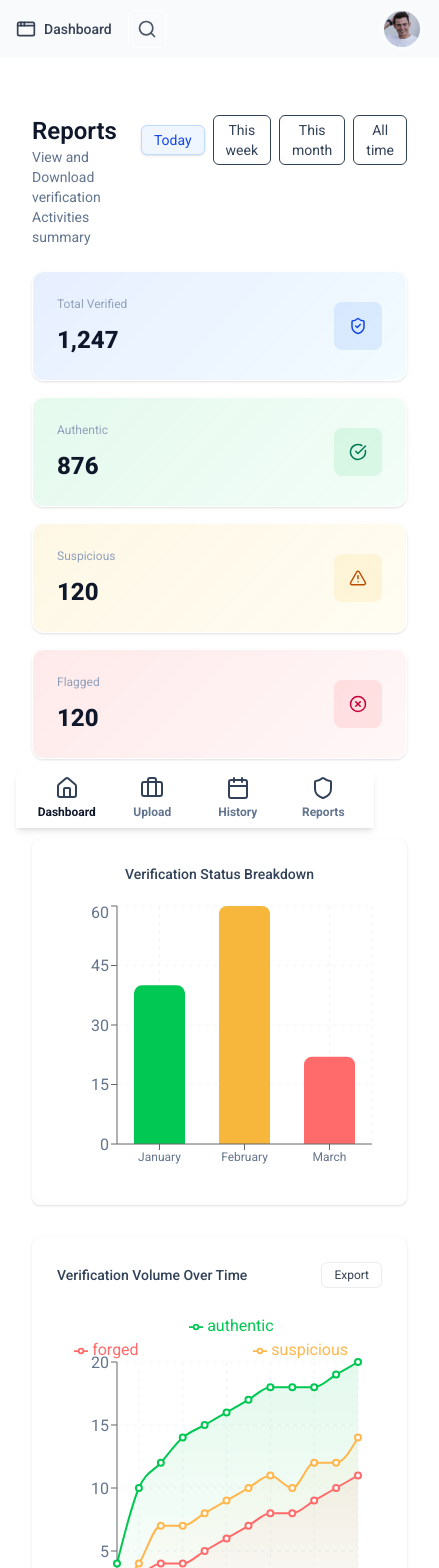
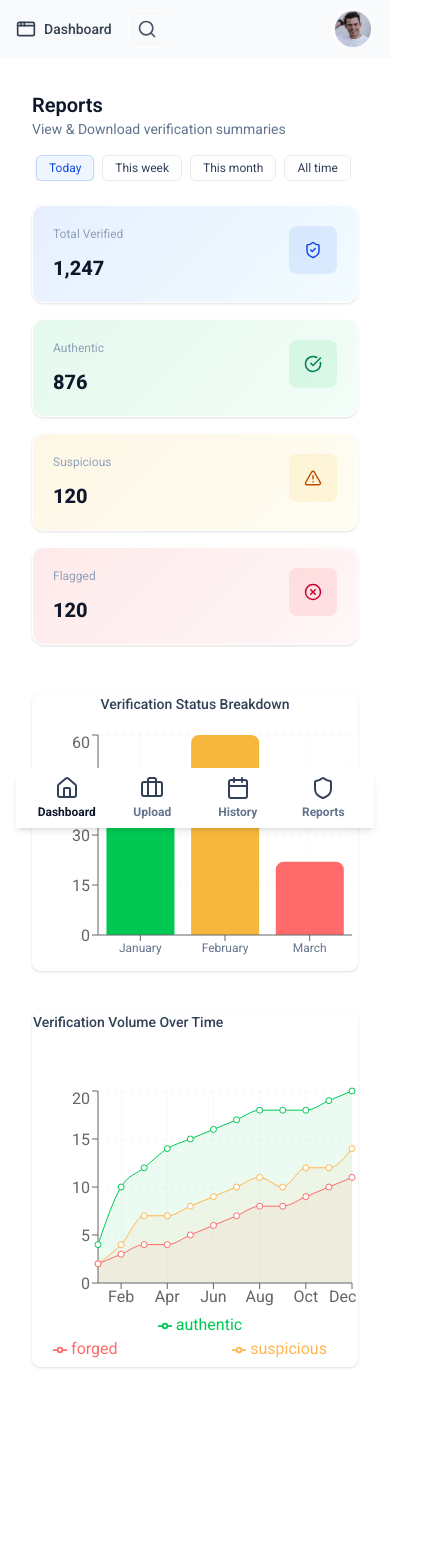
Before and after one commit to TechProoo/certiAi, a React (Vite) app: page /dashboard/reports in a window 390 px wide. Shown: the top 1568 px of the page, 439 px wide, since content can reach past the window. After the commit the page ends 1447 px from the top, so only its background shows below. Built offline with nearby package versions, Linux system fonts and the light colour scheme; a web font is replaced by a local one.

Commit message:
Made all the pages responsive

```diff
--- a/src/Pages/dashboard/History.tsx
+++ b/src/Pages/dashboard/History.tsx
@@ -126,7 +126,7 @@ export default function VerificationHistory() {
         </p>
 
         <section className="bg-white rounded-lg shadow-sm border">
-          <div className="flex flex-col sm:flex-row items-start sm:items-center justify-between p-4 border-b gap-3">
+          <div className="flex flex-col sm:flex-row items-start sm:items-center justify-between p-1 border-b gap-3">
             <h4 className="font-medium text-slate-800">
               Verification History Table
             </h4>
@@ -144,7 +144,7 @@ export default function VerificationHistory() {
             </div>
           </div>
 
-          <div className="p-4">
+          <div className="p-1">
             <div className="overflow-x-auto border rounded-md">
               <div className="w-full overflow-x-auto">
                 <table className="min-w-full hidden md:table">
--- a/src/Pages/dashboard/Reports.tsx
+++ b/src/Pages/dashboard/Reports.tsx
@@ -18,6 +18,7 @@ import {
   Line,
 } from "recharts";
 
+/* ------------------ STATS ------------------ */
 const stats = [
   {
     title: "Total Verified",
@@ -30,16 +31,14 @@ const stats = [
   {
     title: "Authentic",
     value: "876",
-    hint: "Authentic certificates",
+    icon: CheckCircle,
     bg: "linear-gradient(135deg, rgba(0, 201, 80, 0.1) 0%, rgba(5, 223, 114, 0.05) 100%)",
-    icon: CheckCircle,
     iconColor: "text-emerald-700",
     iconBg: "#00C9501A",
   },
   {
     title: "Suspicious",
     value: "120",
-    hint: "Suspicious certificates",
     icon: AlertTriangle,
     bg: "linear-gradient(135deg, rgba(240, 177, 0, 0.1) 0%, rgba(253, 199, 0, 0.05) 100%)",
     iconColor: "text-amber-700",
@@ -48,15 +47,12 @@ const stats = [
   {
     title: "Flagged",
     value: "120",
-    hint: "Flagged / Forged",
     icon: XCircle,
     bg: "linear-gradient(135deg, rgba(251, 44, 54, 0.1) 0%, rgba(255, 100, 103, 0.05) 100%)",
     iconColor: "text-rose-700",
     iconBg: "#FB2C361A",
   },
 ];
-
-// barData removed; per-range data is provided by `barDataForRange`
 
 const lineData = [
   { month: "Jan", authentic: 200, suspicious: 120, forged: 80 },
@@ -116,7 +112,6 @@ export default function Reports() {
   }, [range]);
 
   const lineDataForRange = useMemo(() => {
-    // keep same months but scale by range
     const multiplier =
       range === "today"
         ? 0.02
@@ -125,6 +120,7 @@ export default function Reports() {
         : range === "month"
         ? 0.6
         : 1;
+
     return lineData.map((d) => ({
       month: d.month,
       authentic: Math.round(d.authentic * multiplier),
@@ -133,33 +129,33 @@ export default function Reports() {
     }));
   }, [range]);
 
-  const barColors = ["#00C853", "#F6B73C", "#FF6B6B"]; // green, yellow, red
-
-  const fmt = (v: number | string) => {
-    if (typeof v === "number") return v.toLocaleString();
-    return v;
-  };
+  const barColors = ["#00C853", "#F6B73C", "#FF6B6B"];
+  const fmt = (v: any) => (typeof v === "number" ? v.toLocaleString() : v);
 
   return (
     <DashboardLayout>
-      <div className="max-w-6xl mx-auto pt-6 pb-12">
-        <div className="flex items-start justify-between gap-6 mb-6">
+      <div className="max-w-6xl mx-auto pb-12 sm:px-6 lg:px-0">
+        {/* ------------ HEADER ------------ */}
+        <div className="flex flex-col sm:flex-row sm:items-start sm:justify-between mb-6 gap-4">
           <div>
-            <h2 className="text-2xl font-semibold text-slate-900">Reports</h2>
+            <h2 className="text-xl sm:text-2xl font-semibold text-slate-900">
+              Reports
+            </h2>
             <p className="text-sm text-slate-500">
-              View and Download verification Activities summary
+              View & Download verification summaries
             </p>
           </div>
 
-          <div className="flex items-center gap-2">
+          {/* Filter Buttons (scrollable on mobile) */}
+          <div className="flex items-center gap-2 overflow-x-auto px-1 sm:px-0">
             {ranges.map((r) => (
               <button
                 key={r.key}
                 onClick={() => setRange(r.key)}
-                className={`px-3 py-1 text-sm rounded-md border ${
+                className={`shrink-0 px-3 py-1 text-xs sm:text-sm rounded-md border ${
                   range === r.key
-                    ? "bg-blue-50 text-blue-700 border-blue-200 shadow-sm"
-                    : "bg-white text-slate-700"
+                    ? "bg-blue-50 text-blue-700 border-blue-200 shadow"
+                    : "bg-white text-slate-700 border-[#EAECF0]"
                 }`}
               >
                 {r.label}
@@ -168,24 +164,24 @@ export default function Reports() {
           </div>
         </div>
 
-        <section className="grid grid-cols-1 sm:grid-cols-4 gap-4 mb-20">
+        {/* ------------ STATS GRID ------------ */}
+        <section className="grid grid-cols-1 sm:grid-cols-2 lg:grid-cols-4 gap-4 mb-12">
           {stats.map((s) => {
             const Icon = s.icon;
             return (
               <div
                 key={s.title}
-                className="rounded-xl p-6 shadow-sm border"
+                className="rounded-xl p-5 shadow-sm border"
                 style={{ background: s.bg }}
               >
-                <div className="flex items-center justify-between">
+                <div className="flex justify-between items-start">
                   <div>
-                    <div className="text-xs text-slate-400">{s.title}</div>
-                    <div className="text-2xl font-extrabold mt-3 text-slate-900">
+                    <p className="text-xs text-slate-400">{s.title}</p>
+                    <p className="text-xl md:text-2xl font-extrabold mt-3 text-slate-900">
                       {s.value}
-                    </div>
+                    </p>
                   </div>
 
-                  <div className="h-12 w-12 rounded-xl flex items-center justify-center">
                   <div
                     className={`h-12 w-12 rounded-lg flex items-center justify-center ${s.iconColor}`}
                     style={{ background: s.iconBg }}
@@ -194,35 +190,29 @@ export default function Reports() {
                   </div>
                 </div>
               </div>
-              </div>
             );
           })}
         </section>
 
-        <div className="bg-white border rounded-lg shadow-sm p-6 mb-8">
-          <h3 className="text-sm font-medium text-slate-700 mb-4 text-center">
+        {/* ------------ BAR CHART ------------ */}
+        <div className="bg-white border rounded-lg shadow-sm p-0 sm:p-6 mb-10">
+          <h3 className="text-sm font-medium text-slate-700 mb-4 text-center sm:text-left">
             Verification Status Breakdown
           </h3>
-          <div style={{ width: "100%", height: 280 }}>
+
+          <div className="h-[240px] sm:h-[300px]">
             <ResponsiveContainer width="100%" height="100%">
-              <BarChart
-                data={barDataForRange}
-                margin={{ top: 6, right: 10, left: 0, bottom: 6 }}
-                barCategoryGap="20%"
-              >
-                <defs>
-                  <linearGradient id="barGreen" x1="0" x2="0" y1="0" y2="1">
-                    <stop offset="0%" stopColor="#00C853" stopOpacity={0.9} />
-                    <stop offset="100%" stopColor="#00C853" stopOpacity={0.3} />
-                  </linearGradient>
-                </defs>
+              <BarChart data={barDataForRange}>
                 <CartesianGrid strokeDasharray="4 4" stroke="#F1F5F9" />
-                <XAxis dataKey="name" tick={{ fill: "#64748B", fontSize: 12 }} />
-                <YAxis tickFormatter={(v) => fmt(Number(v))} tick={{ fill: "#64748B" }} />
-                <Tooltip formatter={(v: any) => fmt(Number(v))} labelFormatter={(l) => `${l}`} />
-                <Bar dataKey="value" radius={[8, 8, 0, 0]} animationDuration={500}>
-                  {barDataForRange.map((_entry, index) => (
-                    <Cell key={`cell-${index}`} fill={barColors[index % barColors.length]} />
+                <XAxis
+                  dataKey="name"
+                  tick={{ fill: "#64748B", fontSize: 12 }}
+                />
+                <YAxis tickFormatter={(v) => fmt(v)} />
+                <Tooltip formatter={(v) => fmt(v)} />
+                <Bar dataKey="value" radius={[8, 8, 0, 0]}>
+                  {barDataForRange.map((_, i) => (
+                    <Cell key={i} fill={barColors[i % barColors.length]} />
                   ))}
                 </Bar>
               </BarChart>
@@ -230,47 +220,61 @@ export default function Reports() {
           </div>
         </div>
 
-        <div className="bg-white border rounded-lg shadow-sm p-6">
-          <div className="flex items-center justify-between mb-4">
+        {/* ------------ LINE CHART ------------ */}
+        <div className="bg-white border rounded-lg shadow-sm p-0 sm:p-6">
+          <div className="flex flex-col sm:flex-row sm:items-center sm:justify-between mb-4 gap-3">
             <h3 className="text-sm font-medium text-slate-700">
               Verification Volume Over Time
             </h3>
-            <div>
-              <button className="px-3 py-1 text-xs border rounded-md border-[#EAECF0] text-[#344054] bg-white">
+
+            <button className="px-3 py-1 text-xs border rounded-md">
               Export
             </button>
           </div>
-          </div>
-          <div style={{ width: "100%", height: 340 }}>
+
+          <div className="h-[280px] sm:h-[350px]">
             <ResponsiveContainer width="100%" height="100%">
-              <ComposedChart data={lineDataForRange} margin={{ top: 10, right: 24, left: 0, bottom: 0 }}>
-                <defs>
-                  <linearGradient id="authGrad" x1="0" x2="0" y1="0" y2="1">
-                    <stop offset="0%" stopColor="#00C853" stopOpacity={0.18} />
-                    <stop offset="100%" stopColor="#00C853" stopOpacity={0.02} />
-                  </linearGradient>
-                  <linearGradient id="suspGrad" x1="0" x2="0" y1="0" y2="1">
-                    <stop offset="0%" stopColor="#FFB74D" stopOpacity={0.12} />
-                    <stop offset="100%" stopColor="#FFB74D" stopOpacity={0.02} />
-                  </linearGradient>
-                  <linearGradient id="forgGrad" x1="0" x2="0" y1="0" y2="1">
-                    <stop offset="0%" stopColor="#FF6B6B" stopOpacity={0.12} />
-                    <stop offset="100%" stopColor="#FF6B6B" stopOpacity={0.02} />
-                  </linearGradient>
-                </defs>
+              <ComposedChart data={lineDataForRange}>
                 <CartesianGrid strokeDasharray="4 4" stroke="#F1F5F9" />
-                <XAxis dataKey="month" tick={{ fill: "#64748B" }} />
-                <YAxis tickFormatter={(v) => fmt(Number(v))} tick={{ fill: "#64748B" }} />
-                <Tooltip formatter={(v: any) => fmt(Number(v))} labelFormatter={(l) => `${l}`} />
-                <Legend verticalAlign="top" align="right" />
+                <XAxis dataKey="month" />
+                <YAxis tickFormatter={(v) => fmt(v)} />
+                <Tooltip formatter={(v) => fmt(v)} />
+                <Legend />
 
-                <Area type="monotone" dataKey="authentic" stroke="transparent" fill="url(#authGrad)" />
-                <Area type="monotone" dataKey="suspicious" stroke="transparent" fill="url(#suspGrad)" />
-                <Area type="monotone" dataKey="forged" stroke="transparent" fill="url(#forgGrad)" />
+                {/* AREA background */}
+                <Area
+                  type="monotone"
+                  dataKey="authentic"
+                  stroke="transparent"
+                  fill="#00C85320"
+                />
+                <Area
+                  type="monotone"
+                  dataKey="suspicious"
+                  stroke="transparent"
+                  fill="#FFB74D20"
+                />
+                <Area
+                  type="monotone"
+                  dataKey="forged"
+                  stroke="transparent"
+                  fill="#FF6B6B20"
+                />
 
-                <Line type="monotone" dataKey="authentic" stroke="#00C853" dot={{ r: 3 }} activeDot={{ r: 5 }} strokeWidth={2} />
-                <Line type="monotone" dataKey="suspicious" stroke="#FFB74D" dot={{ r: 3 }} activeDot={{ r: 5 }} strokeWidth={2} />
-                <Line type="monotone" dataKey="forged" stroke="#FF6B6B" dot={{ r: 3 }} activeDot={{ r: 5 }} strokeWidth={2} />
+                {/* LINE foreground */}
+                <Line
+                  type="monotone"
+                  dataKey="authentic"
+                  stroke="#00C853"
+                  dot
+                />
+                <Line
+                  type="monotone"
+                  dataKey="suspicious"
+                  stroke="#FFB74D"
+                  dot
+                />
+                <Line type="monotone" dataKey="forged" stroke="#FF6B6B" dot />
               </ComposedChart>
             </ResponsiveContainer>
           </div>
```
Also changed, not shown: src/Pages/dashboard/Dashboard.tsx (+34 -40 lines). Lines whose indentation alone changed are shown as unchanged.
